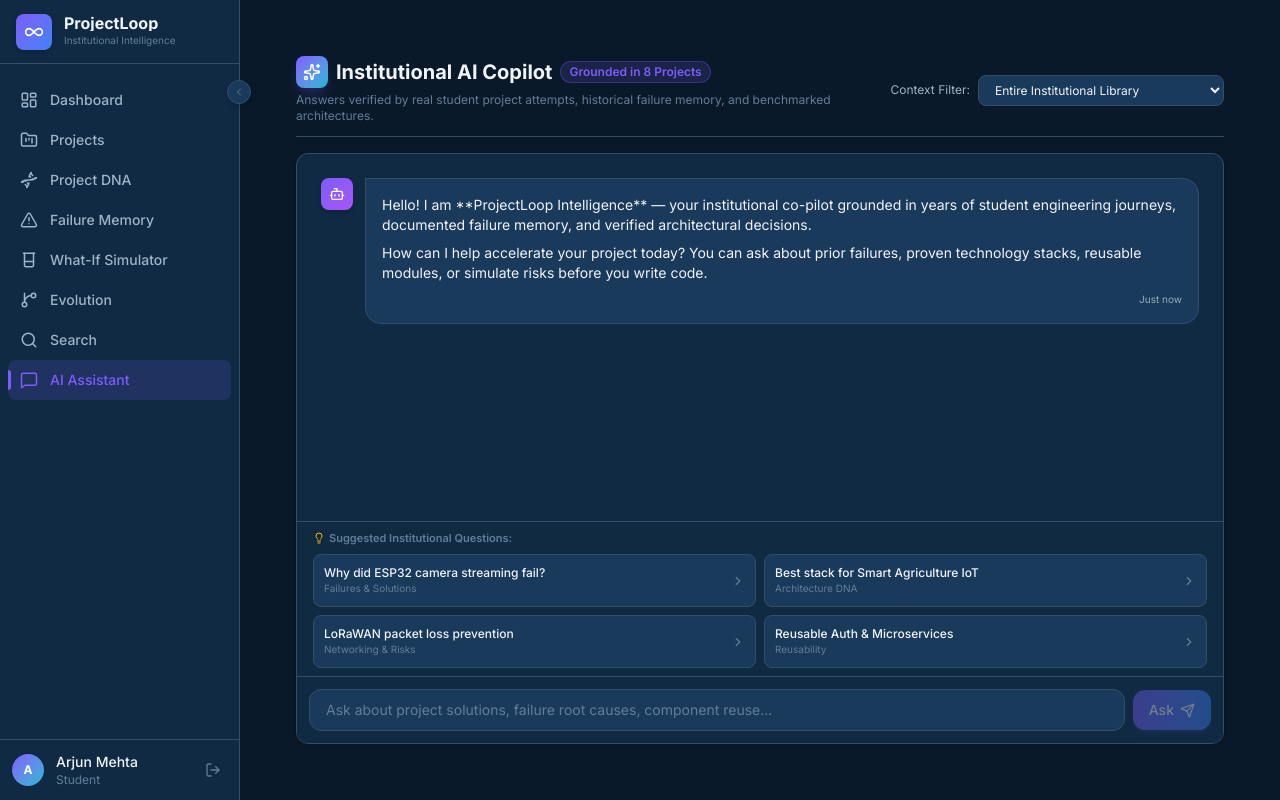
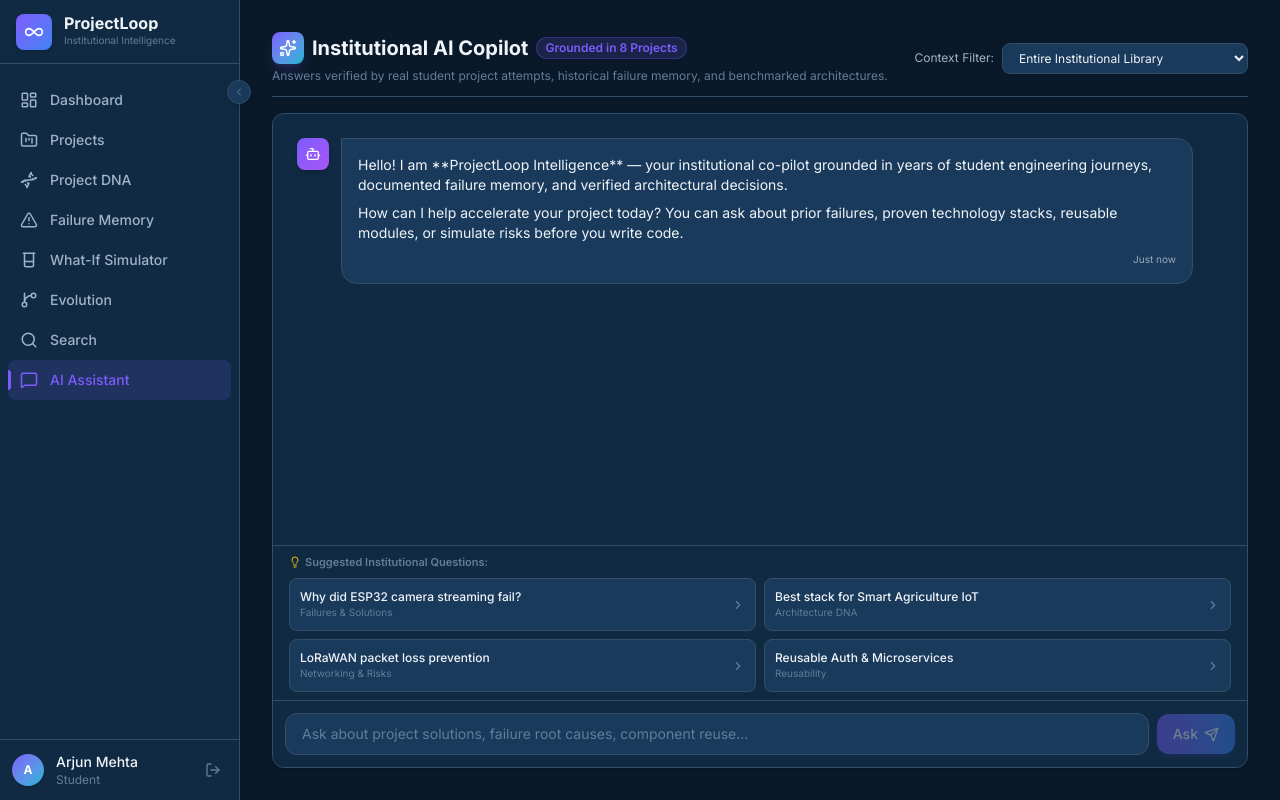
Before and after one commit to NandaKumar876/project-loop, a Next.js app: page /assistant in a window 1280 px wide. Built offline with nearby package versions, Linux system fonts and the light colour scheme.

Commit message:
fix(assistant): normalize container viewport height and remove duplicate inner padding

```diff
--- a/src/app/(app)/assistant/page.tsx
+++ b/src/app/(app)/assistant/page.tsx
@@ -240,7 +240,7 @@ Across 3 campus-wide sensor networks, student teams initially observed **38% pac
   };
 
   return (
-    <div className="flex flex-col h-[calc(100vh-4rem)] p-4 md:p-6 max-w-7xl mx-auto space-y-4">
+    <div className="flex flex-col h-[calc(100vh-6rem)] md:h-[calc(100vh-4rem)] space-y-4">
       {/* Top Header bar */}
       <div className="flex flex-col sm:flex-row sm:items-center justify-between gap-3 pb-3 border-b border-[var(--border)]">
         <div>
```
